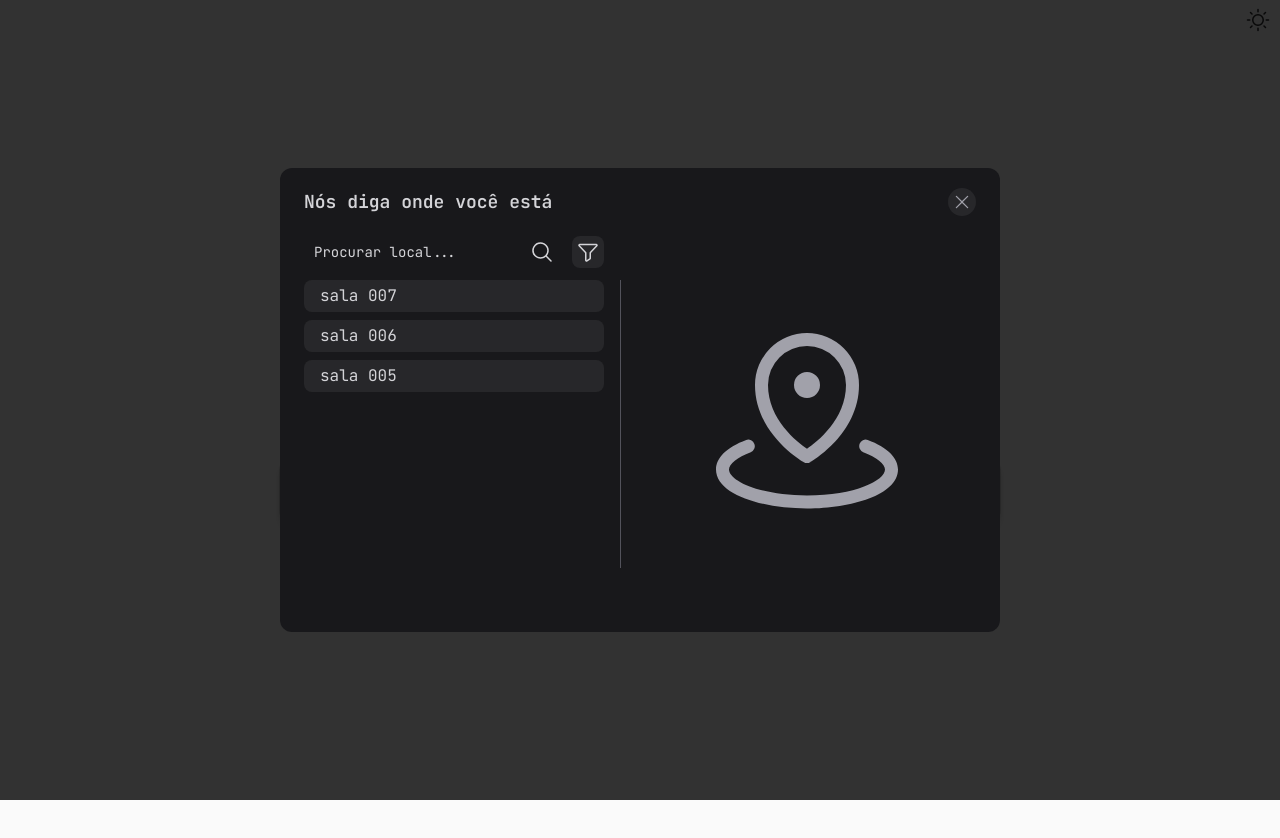
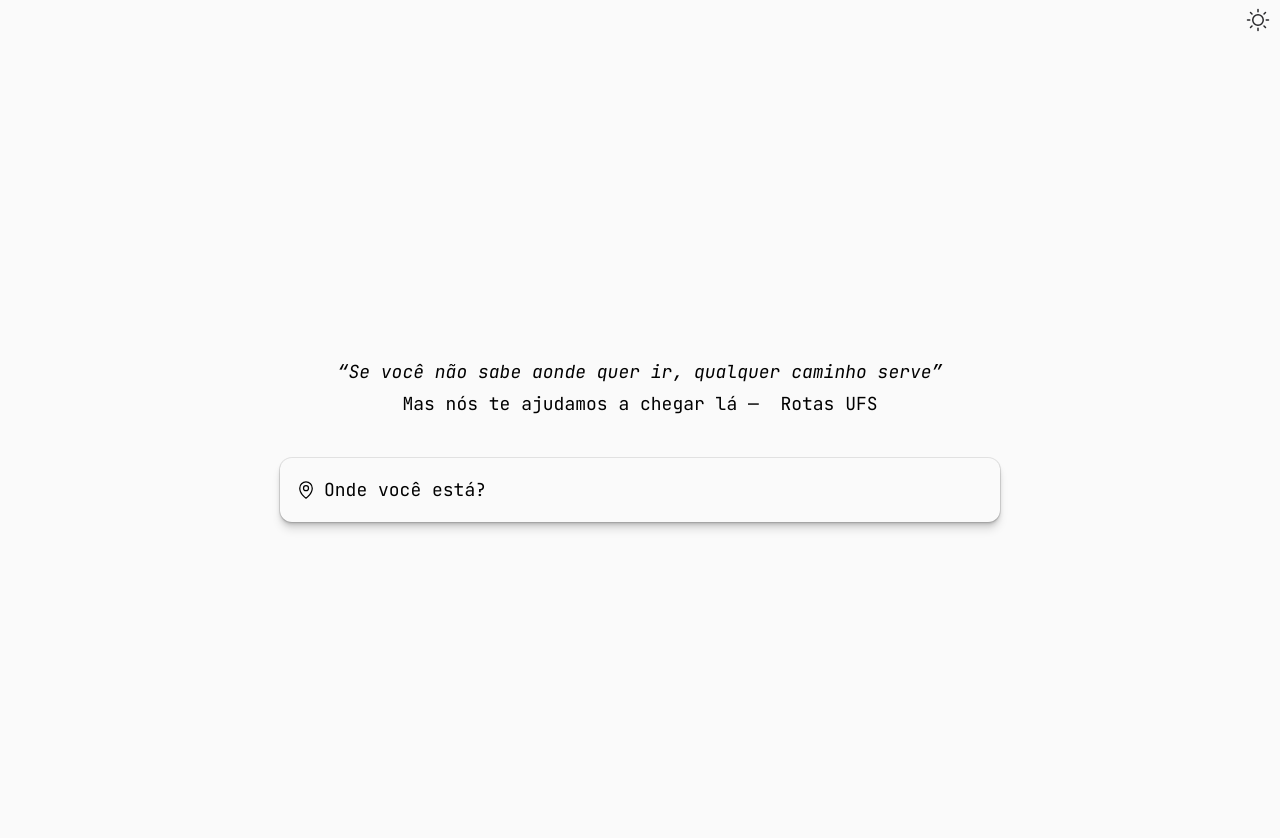
Before and after one commit to TheBestRoosterBr/Rotas-da-UFS, a React app in the folder frontend/: page / in a window 1280 px wide. Built offline with nearby package versions, Linux system fonts and the light colour scheme.

Commit message:
muitas mudanças agora pega dados da api

```diff
--- a/frontend/src/app/pages/home/blocks/modal.tsx
+++ b/frontend/src/app/pages/home/blocks/modal.tsx
@@ -23,6 +23,7 @@
     onClose: () => void;
     onSelect: (location: Location) => void;
 
+    isLoadingLocations: boolean;
     locations: Location[];
 }
 
@@ -117,10 +118,9 @@
                         </div>
 
                         {/* Locations */}
-                        {/* Scrollable list note: the better solution found was
-                          * define a fixed max height for the list without this
-                          * the list will overflow the modal height.
-                          */}
+                        {props.isLoadingLocations ? (
+                            <p>TODO: LOADING</p>
+                        ) : (
                             <div className='flex flex-1 flex-col max-h-80 space-y-2 overflow-y-auto'>
                                 {selectedLocation !== null && (
                                     <>
@@ -147,6 +147,7 @@
                                     );
                                 })}
                             </div>
+                        )}
                     </div>
 
                     {/* Vertical separator */}
--- a/frontend/src/app/pages/home/index.tsx
+++ b/frontend/src/app/pages/home/index.tsx
@@ -7,8 +7,11 @@
 } from '@phosphor-icons/react';
 
 import {
+    Dispatch,
     ReactNode,
-    useState
+    SetStateAction,
+    useState,
+    useTransition,
 } from 'react';
 
 import { Modal } from './blocks/modal';
@@ -29,22 +32,10 @@
     );
 
     const [whereLocation, setWhereLocation] = useState<number>(0);
-    const [isWhereModelOpen, setWhereModalOpen] = useState<boolean>(true);
+    const [isWhereModelOpen, setWhereModalOpen] = useState<boolean>(false);
 
-    const [locationsList, setLocationsList] = useState<Location[]>([
-        {
-            id: 1,
-            name: 'sala 007',
-        },
-        {
-            id: 2,
-            name: 'sala 006',
-        },
-        {
-            id: 3,
-            name: 'sala 005',
-        },
-    ]);
+    const [locationsList, setLocationsList] = useState<Location[]>([]);
+    const [isLoadingLocations, startLoadLocations] = useTransition();
 
     function changeTheme(): void {
         const newTheme: string = theme == 'dark' ? 'light' : 'dark';
@@ -54,6 +45,29 @@
 
         localStorage.setItem('themeMode', newTheme);
         setTheme(newTheme);
+
+    }
+
+    function openModal(modal: Dispatch<SetStateAction<boolean>>): void {
+        startLoadLocations(() => {
+            fetch('/api/busca/get_estados')
+                .then((res) => res.json())
+                .then((data) => {
+                    for (const state of data.estados)
+                        setLocationsList((list) => {
+                            for (let tmp of list)
+                                if (tmp.id == state.id + 1)
+                                    return list;
+
+                            return [...list, {
+                                id: state.id + 1,
+                                name: state.nome,
+                            }];
+                        });
+                });
+        });
+
+        modal(true);
     }
 
     return (
@@ -91,7 +105,7 @@
                         <div className='dark:bg-zinc-900 h-16 px-4 rounded-xl shadow-shadow flex items-center gap-3'>
                             <button
                                 disabled={whereLocation > 0}
-                                onClick={() => setWhereModalOpen(true)}
+                                onClick={() => openModal(setWhereModalOpen)}
                                 className='flex items-center gap-2 flex-1'>
                                 <MapPin
                                     className='size-5 dark:text-zinc-400'/>
@@ -104,6 +118,7 @@
 
                             {whereLocation > 0 && (
                                 <button
+                                    onClick={() => openModal(setWhereModalOpen)}
                                     className='shadow-shadow hover:bg-zinc-200 dark:text-zinc-200 dark:bg-zinc-800 dark:hover:bg-zinc-600 px-5 py-2 font-medium flex items-center gap-2 rounded-lg'>
                                     Alterar local
                                     <Swap
@@ -143,6 +158,7 @@
                     onClose={() => setWhereModalOpen(false)}
                     onSelect={(location) => setWhereLocation(location.id)}
 
+                    isLoadingLocations={isLoadingLocations}
                     locations={locationsList} />
             )}
         </>
```
Lines whose indentation alone changed are shown as unchanged.
